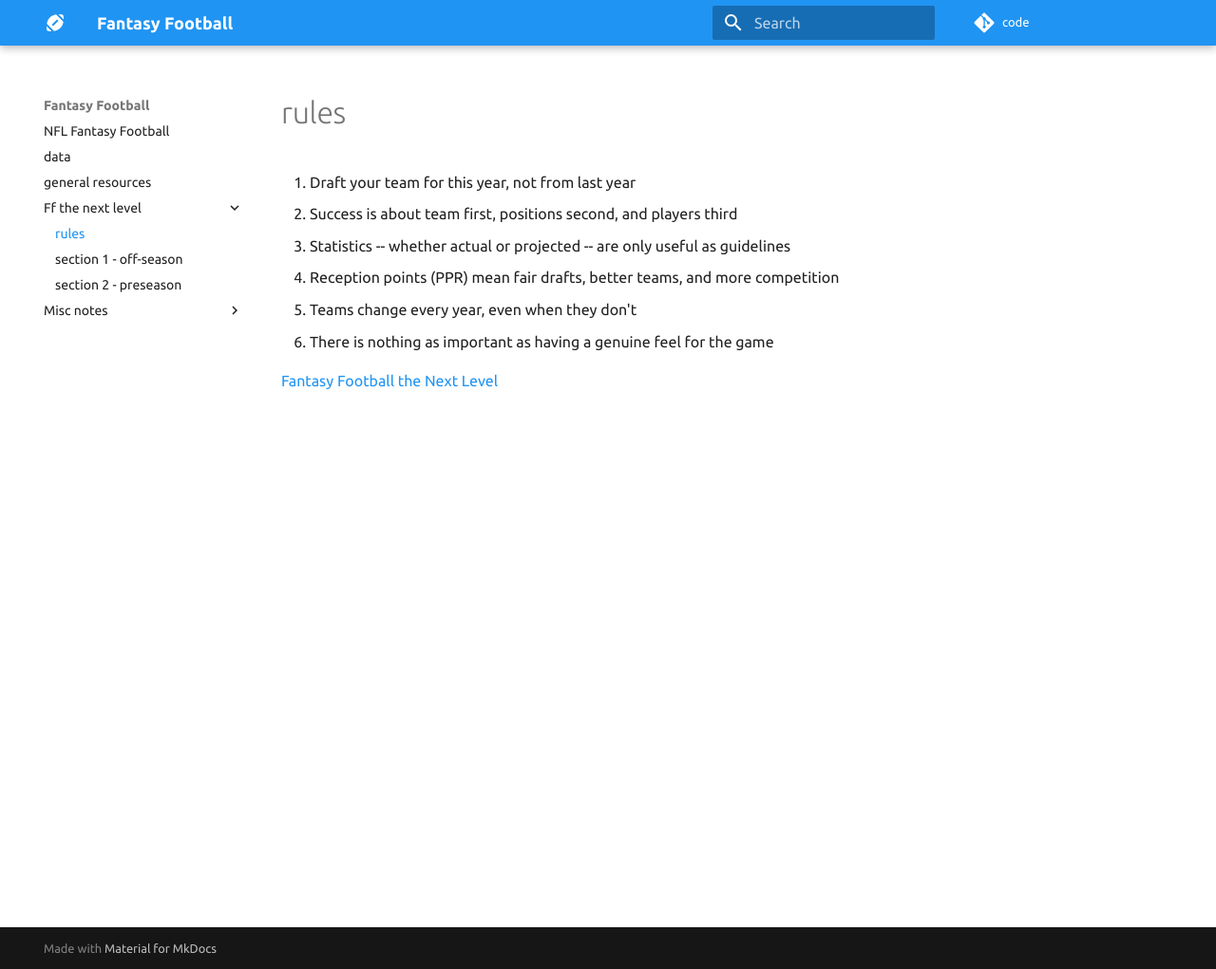
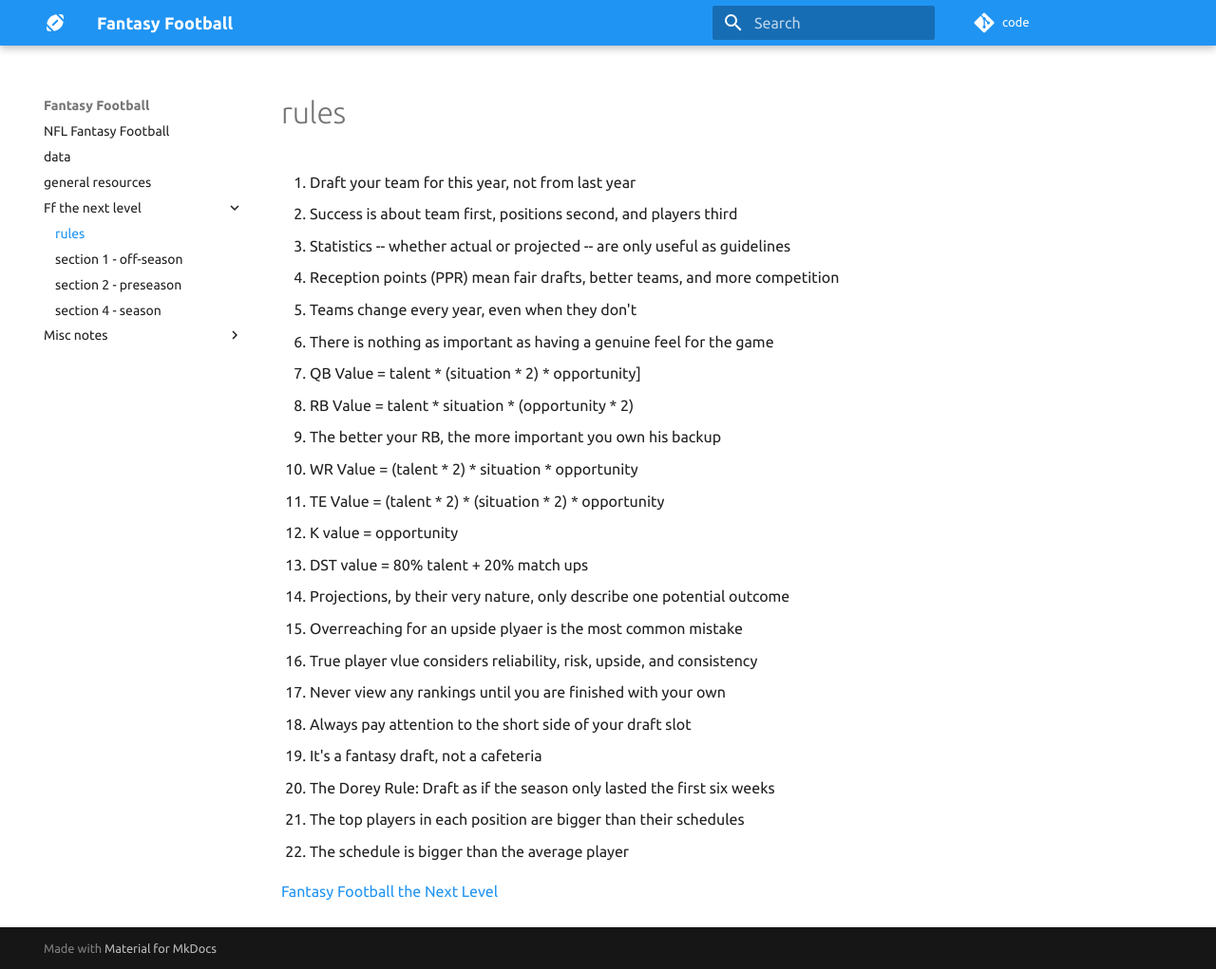
Before and after one commit to joeeoj/fantasy-football, an MkDocs documentation site: the page built from docs/ff_the_next_level/rules.md, in a window 1280 px wide and 1021 px high. Shown: the whole window at 95% size. Built offline with MkDocs 1.6.1 and Material for MkDocs 9.7.7, drawn with Linux system fonts in a browser that asks for light colours; comment, search, counter and statistics services are not loaded.

Commit message:
add more doc notes from FF the Next Level

```diff
--- a/docs/ff_the_next_level/rules.md
+++ b/docs/ff_the_next_level/rules.md
@@ -6,5 +6,21 @@
 4. Reception points (PPR) mean fair drafts, better teams, and more competition
 5. Teams change every year, even when they don't
 6. There is nothing as important as having a genuine feel for the game
+7. QB Value = talent * (situation * 2) * opportunity]
+8. RB Value = talent * situation * (opportunity * 2)
+9. The better your RB, the more important you own his backup
+10. WR Value = (talent * 2) * situation * opportunity
+11. TE Value = (talent * 2) * (situation * 2) * opportunity
+12. K value = opportunity
+13. DST value = 80% talent + 20% match ups
+14. Projections, by their very nature, only describe one potential outcome
+15. Overreaching for an upside plyaer is the most common mistake
+16. True player vlue considers reliability, risk, upside, and consistency
+17. Never view any rankings until you are finished with your own
+18. Always pay attention to the short side of your draft slot
+19. It's a fantasy draft, not a cafeteria
+20. The Dorey Rule: Draft as if the season only lasted the first six weeks
+21. The top players in each position are bigger than their schedules
+22. The schedule is bigger than the average player
 
 [Fantasy Football the Next Level](https://www.goodreads.com/en/book/show/343502.Fantasy_Football_The_Next_Level)
```
Also changed, not shown: docs/ff_the_next_level/section1_offseason.md (+5 -2 lines), docs/ff_the_next_level/section4_the_season_and_beyond.md (added, +39 -0 lines).
